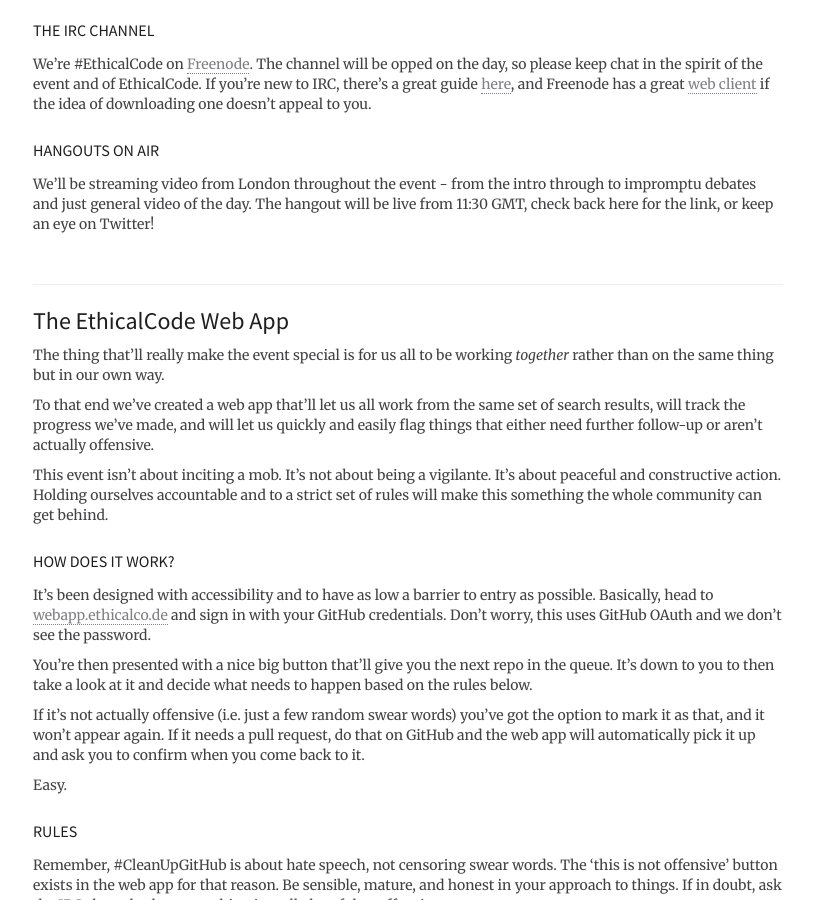
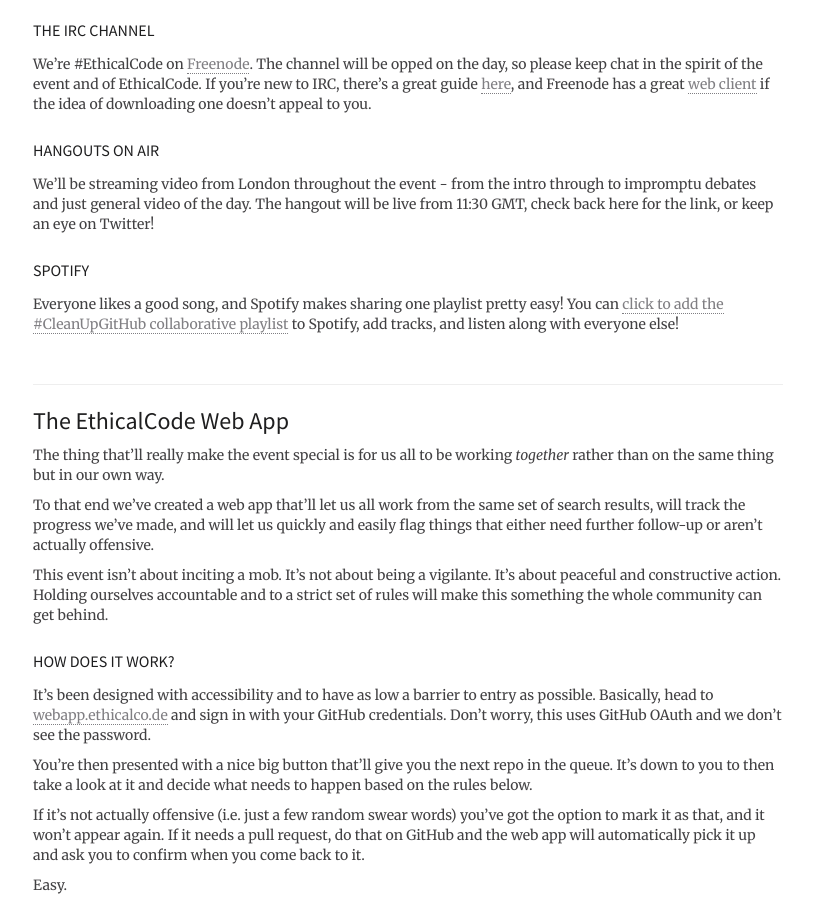
Before and after one commit to Mouseion/ethicalcode.github.io, a Jekyll site: the page built from _posts/2014-03-22-cughinfo.md, in a window 1280 px wide and 900 px high, scrolled down 1330 px. Shown: the whole window, without its empty margins (232-1046 px from the left). Built offline with Jekyll 4.4.1, drawn with Linux system fonts in a browser that asks for light colours; nearby versions of some CDN libraries; library files that are not in the unit come from our copies.

Commit message:
Updating Spotify Link

```diff
--- a/_posts/2014-03-22-cughinfo.md
+++ b/_posts/2014-03-22-cughinfo.md
@@ -39,6 +39,10 @@
 #### Hangouts on Air
 
 We'll be streaming video from London throughout the event - from the intro through to impromptu debates and just general video of the day. The hangout will be live from 11:30 GMT, check back here for the link, or keep an eye on Twitter!
+
+#### Spotify
+
+Everyone likes a good song, and Spotify makes sharing one playlist pretty easy! You can [click to add the #CleanUpGitHub collaborative playlist](http://open.spotify.com/user/1165348945/playlist/36HoFtMsibgcwWmH9b64FR) to Spotify, add tracks, and listen along with everyone else!
 
 <br />
 
```
